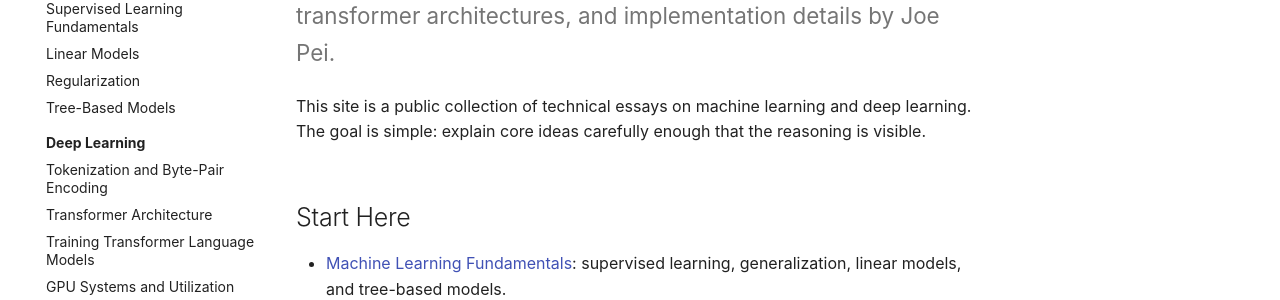
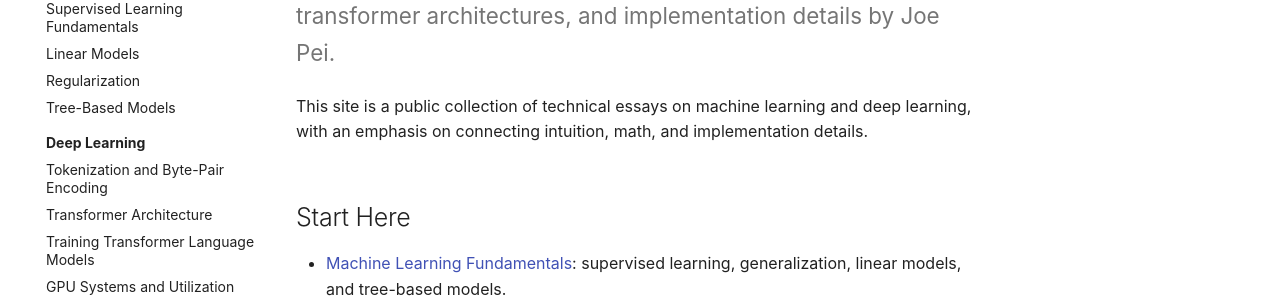
Before and after one commit to Joepei/ML-Foundations, an MkDocs documentation site: the page built from docs/index.md, in a window 1280 px wide. Shown: the part 219-519 px from the top of the page. Built offline with MkDocs 1.6.1 and Material for MkDocs 9.7.7, drawn with Linux system fonts in a browser that asks for light colours; comment, search, counter and statistics services are not loaded.

Commit message:
Refine homepage intro

```diff
--- a/docs/index.md
+++ b/docs/index.md
@@ -2,7 +2,7 @@
 
 <p class="lead">Technical writeups on machine learning fundamentals, transformer architectures, and implementation details by Joe Pei.</p>
 
-This site is a public collection of technical essays on machine learning and deep learning. The goal is simple: explain core ideas carefully enough that the reasoning is visible.
+This site is a public collection of technical essays on machine learning and deep learning, with an emphasis on connecting intuition, math, and implementation details.
 
 ## Start Here
 
```
